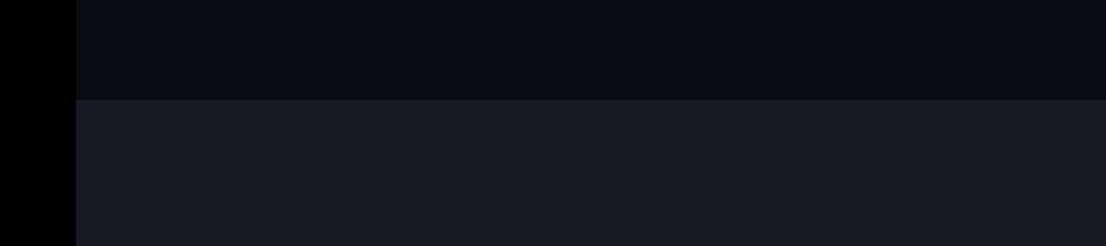
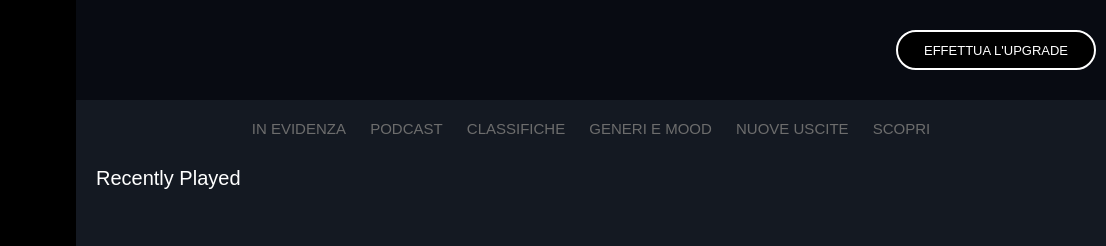
Before and after one commit to Faber000/html-css-spotifyweb, a plain HTML site: page index.html in a window 1280 px wide. Shown: the top 246 px of the page, 174-1280 px from the left. Drawn offline with Linux system fonts and the light colour scheme.

Commit message:
aggiunta navigazione

```diff
--- a/css/style.css
+++ b/css/style.css
@@ -23,6 +23,23 @@ h4 {
 main {
     display: flex;
     flex-direction: row;
+}
+
+.inline {
+    display: inline;
+    padding: 10px;
+}
+
+.main-nav {
+    color: rgb(109, 109, 109);
+    display: flex;
+    justify-content: center;
+}
+
+.recently-played {
+    color: white;
+    margin-top: 30px;
+    font-size: 20px;
 }
 
 footer {
@@ -54,20 +71,34 @@ footer {
 
 }
 
-.container-big {
-    flex-direction: row;
-}
-
 .upgrade-container {
     height: 100px;
     width: calc(100vw - 250px);
     background-color: rgb(8, 11, 18);
+    display: flex;
+    flex-direction: row;
+    justify-content: flex-end;
+    align-items: center;
+}
+
+.upgrade-button {
+    width:200px;
+    height: 40px;
+    border-radius: 20px;
+    border: none;
+    margin-right: 10px;
+    color: white;
+    border: 2px solid white;
+    background-color: black;
+    font-size: small;
+
 }
 
 .container-small {
     height: calc(100vh - 100px);
     width: 100%;
     background-color: rgb(20, 25, 34);
+    padding: 20px;
 }
 
 .logo {
--- a/index.html
+++ b/index.html
@@ -40,8 +40,29 @@
             </div>
 
             <div class="container-big">
-                <div class="upgrade-container"></div>
-                <div class="container-small"></div>
+
+                <div class="upgrade-container">
+                    <button class="upgrade-button">EFFETTUA L'UPGRADE</button>
+                </div>
+
+                <div class="container-small">
+                    <nav class="main-nav">
+                        <ul class="nav-list">
+                            <li class="inline">IN EVIDENZA</li>
+                            <li class="inline">PODCAST</li>
+                            <li class="inline">CLASSIFICHE</li>
+                            <li class="inline">GENERI E MOOD</li>
+                            <li class="inline">NUOVE USCITE</li>
+                            <li class="inline">SCOPRI</li>
+                        </ul>
+                    </nav>
+
+                    <section>
+                        <div class="recently-played">Recently Played</div>
+                    </section>
+
+
+                </div>
             </div>
 
         </main>
```
